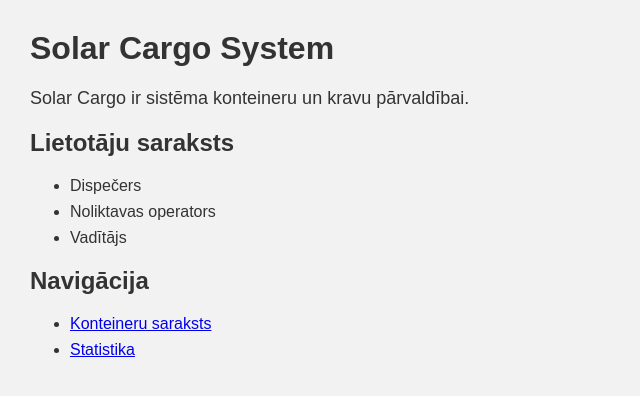
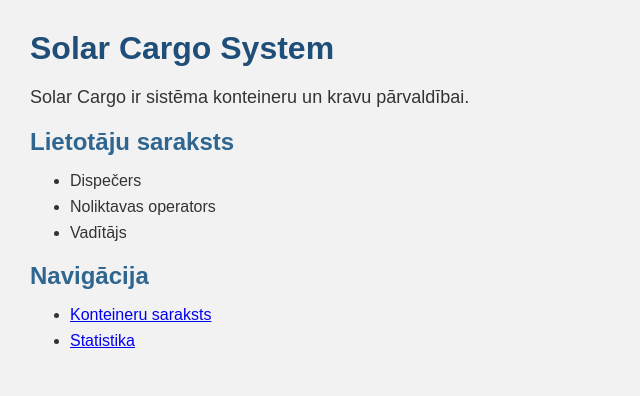
Before and after one commit to 5umm3rLV/PB2_PD04_Zommere_Agnese, a plain HTML site: page index.html in a window 1280 px wide. Shown: the whole page, without its empty margins (0-640 px from the left). Drawn offline with Linux system fonts and the light colour scheme.

Commit message:
Improve headings styling_2

```diff
--- a/style.css
+++ b/style.css
@@ -7,10 +7,14 @@ body {
 
 h1 {
     font-size: 32px;
+    color: #1f4e79;
+    margin-bottom: 20px;
 }
 
 h2 {
     font-size: 24px;
+    color: #2f6690;
+    margin-bottom: 15px;
 }
 
 p {
```
Also changed, not shown: 1 other file.
